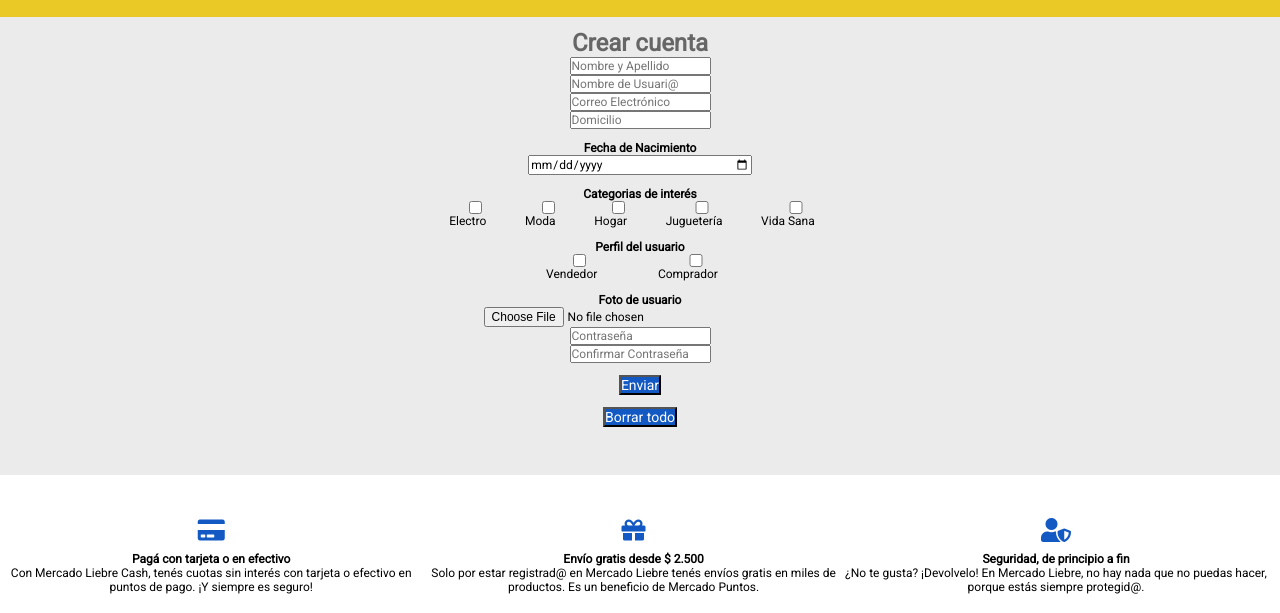
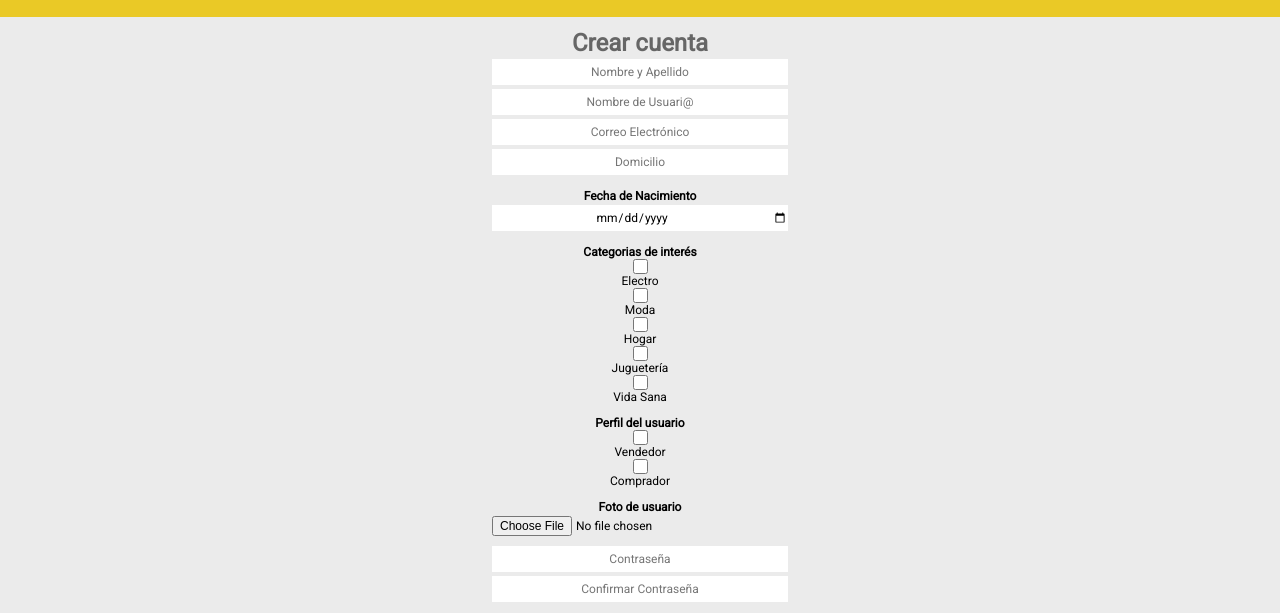
Before and after one commit to Nico-AR98/Mercado-Liebre, a website: page views/register.html in a window 1280 px wide. Shown: the part 142-755 px from the top of the page. Drawn offline with Linux system fonts and the light colour scheme.

Commit message:
Se modificaron estilos del registro

```diff
--- a/public/css/estilos.css
+++ b/public/css/estilos.css
@@ -43,7 +43,7 @@ body{
 main {
     display: flex;
     flex-wrap: wrap;
-    width: 90vw;
+    min-width: 90vw;
     margin: auto;
 }
 
@@ -197,7 +197,6 @@ footer article {
 form{
     display: flex;
     flex-direction: column;
-    flex-wrap: wrap;
     align-items: center;
     margin-bottom: 2rem;
     width: 100%;
@@ -215,23 +214,44 @@ form button:hover {
     transition-duration: 0.25s;
 }
 
+form input:hover {
+    border: 2px solid #EAC926;
+}
+
 /*Crear cuenta*/
+#formRegistro {
+    justify-content: center;
+}
 
-.itemForm {
-    display: flex;
-    flex-direction: column;
-    align-items: center;
+#formRegistro input {
+    text-align: center;
+    width: 60%;
+    height: 30px;
+    max-width: 300px;
+    max-height: 60px;
+    border: 2px solid #ebebeb;
+}
+
+.inputCheck {
+    width: 15px !important;
+    height: 15px!important;
+}
+
+#formRegistro .subtitulo {
     margin-top: 1rem;
 }
 
-.itemForm input {
-    width: 100%;
+#formRegistro button {
+    height: 32px;
+    width: 176px;
+    border: 1px solid #ebebeb;
 }
 
 
 /*Login*/
 
 #formLogin {
+    flex-wrap: wrap;
     width: 100%;
     flex-direction: row;
     justify-content: center;
@@ -267,11 +287,6 @@ form button:hover {
     margin: auto;
 }
 
-
-
-#formLogin input:hover {
-    border: 2px solid #EAC926;
-}
 
 
 /*Medias Querys*/
--- a/views/register.html
+++ b/views/register.html
@@ -56,7 +56,7 @@
     <main>
         <h1 class="titulo">Crear cuenta</h1>
 
-        <form action="">
+        <form action="" id="formRegistro">
 
             <input type="text" name="nombreApellido" placeholder="Nombre y Apellido" required>
 
@@ -66,62 +66,49 @@
 
             <input type="text" name="domicilio" placeholder="Domicilio" required>
 
-            <div class="itemForm">
             <label class="subtitulo" for="fechaNacimiento">Fecha de Nacimiento</label>
+
             <input name="fechaNacimiento" type="date" required>
-            </div>
 
-            <section class="itemForm">
             <label class="subtitulo" for="categoriasInteres">Categorias de interés</label>
 
-                <div>
-                    <input name="categoriasInteres"  type="checkbox" value="electro">
+            <input class="inputCheck" name="categoriasInteres"  type="checkbox" value="electro">
+
             <label>Electro</label>
-                </div>
 
-                <div>
-                    <input name="categoriasInteres" type="checkbox" value="moda">
+            <input class="inputCheck" name="categoriasInteres" type="checkbox" value="moda">
+
             <label>Moda</label>
-                </div>
 
-                <div>
-                    <input name="categoriasInteres" type="checkbox" value="hogar">
+            <input class="inputCheck" name="categoriasInteres" type="checkbox" value="hogar">
+
             <label>Hogar</label>
-                </div>
 
-                <div>
-                    <input name="categoriasInteres" type="checkbox" value="jugueteria">
+            <input class="inputCheck" name="categoriasInteres" type="checkbox" value="jugueteria">
+
             <label>Juguetería</label>
-                </div>
 
-                <div>
-                    <input name="categoriasInteres" type="checkbox" value="vida sana">
+            <input class="inputCheck" name="categoriasInteres" type="checkbox" value="vida sana">
+
             <label>Vida Sana</label>
-                </div>
-            </section>
 
-            <section class="itemForm">
             <label class="subtitulo" for="perfilUsuario">Perfil del usuario</label>
-                <div>
-                    <input type="checkbox" name="perfilUsuario" value="vendedor">
+
+            <input class="inputCheck" type="checkbox" name="perfilUsuario" value="vendedor">
+
             <label>Vendedor</label>
-                </div>
-                <div>
-                    <input type="checkbox" name="perfilUsuario" value="comprador">
+
+            <input class="inputCheck" type="checkbox" name="perfilUsuario" value="comprador">
+
             <label>Comprador</label>
-                </div>
-            </section>
 
-            <div class="itemForm">
             <label class="subtitulo" for="fotoUsuario">Foto de usuario</label>
+
             <input type="file" name="fotoUsuario">
-            </div>
-
 
             <input type="password" name="contra" placeholder="Contraseña" required>
 
             <input type="password" name="contraConfirmar" placeholder="Confirmar Contraseña" required>
-
 
             <button type="submit">Enviar</button>
 
```
Lines whose indentation alone changed are shown as unchanged.
